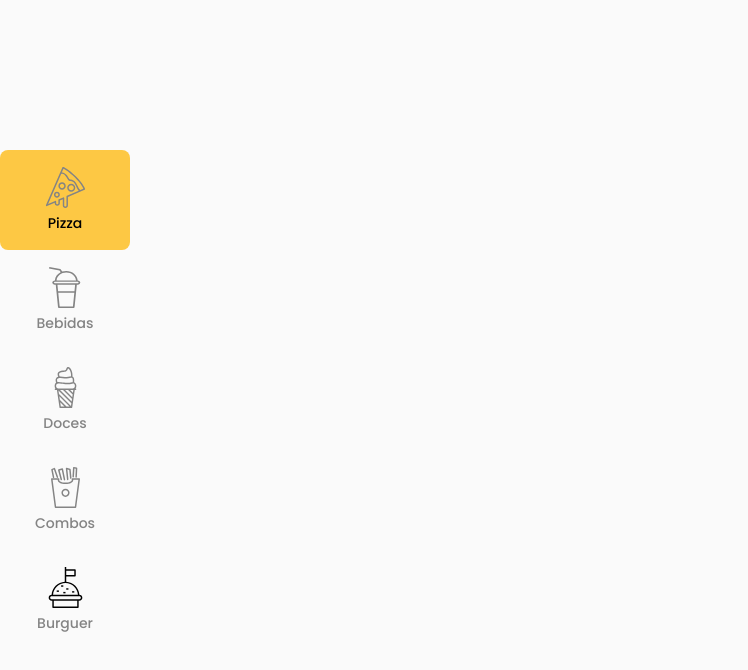
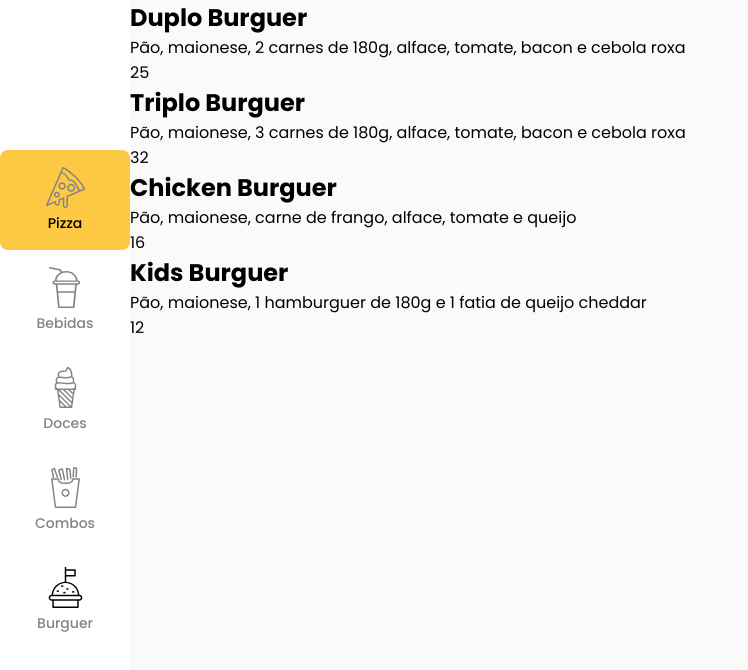
Before and after one commit to ClaudioKamoda/Restaurant-App, a Vue app: page /#/ in a window 1280 px wide. Shown: the top 670 px of the page, without its empty margins (0-748 px from the left). Built offline with nearby package versions, Linux system fonts and the light colour scheme; data requests are answered from the project's data file.

Commit message:
base for the items view

```diff
--- /dev/null
+++ b/src/components/Item.vue
@@ -0,0 +1,18 @@
+<template>
+	<div class="item">
+		<h2>{{ itemData.name }}</h2>
+		<p>{{ itemData.description }}</p>
+		<p>{{ itemData.price }}</p>
+	</div>
+</template>
+
+<script>
+export default {
+	name: 'Item',
+	props: {
+		itemData: {}
+	}
+}
+</script>
+
+<style></style>
--- /dev/null
+++ b/src/components/ItemsList.vue
@@ -0,0 +1,29 @@
+<template>
+	<div class="items-list">
+		<Item v-for="item in itemsList" :key="item.id" :itemData="item" />
+	</div>
+</template>
+
+<script>
+import Item from './Item.vue'
+import axios from 'axios'
+
+export default {
+	name: 'ItemsList',
+	components: {
+		Item
+	},
+	data() {
+		return {
+			itemsList: []
+		}
+	},
+	created() {
+		axios.get('http://localhost:3000/burguers').then(response => {
+			this.itemsList = response.data
+		})
+	}
+}
+</script>
+
+<style lang="scss" scoped></style>
--- a/src/components/NavigationBar.vue
+++ b/src/components/NavigationBar.vue
@@ -59,6 +59,7 @@ export default {
 	height: 100vh;
 	display: flex;
 	justify-content: center;
+	background-color: white;
 
 	ul {
 		display: flex;
--- a/src/views/Home.vue
+++ b/src/views/Home.vue
@@ -1,23 +1,31 @@
 <template>
 	<div class="home">
 		<NavigationBar />
+		<ItemsList />
 	</div>
 </template>
 
 <script>
 // @ is an alias to /src
 import NavigationBar from '@/components/NavigationBar.vue'
-import axios from 'axios'
+import ItemsList from '@/components/ItemsList.vue'
 
 export default {
 	name: 'Home',
 	components: {
-		NavigationBar
-	},
-	created() {
-		axios.get('http://localhost:3000/burguers').then(response => {
-			console.log(response)
-		})
+		NavigationBar,
+		ItemsList
 	}
 }
 </script>
+
+<style lang="scss" scoped>
+.home {
+	display: flex;
+	background-color: $bg-color;
+
+	@media screen and (max-width: 720px) {
+		background-color: white;
+	}
+}
+</style>
```
Also changed, not shown: 1 other file (tests, documents, lock files or other folders).
